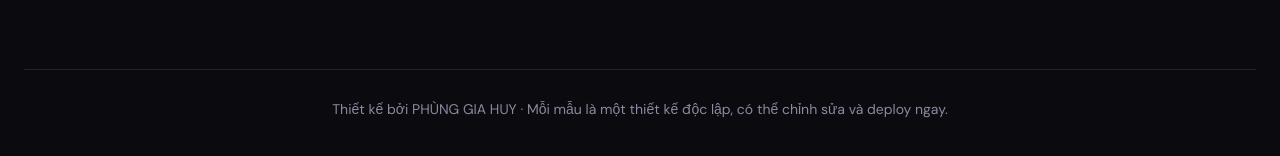
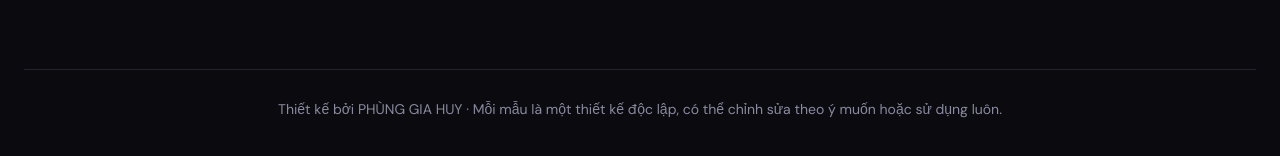
Before and after one commit to Huy17092006/profilr, a plain HTML site: page index.html/mau-neon.html in a window 1280 px wide. Shown: the part 1679-1835 px from the top of the page. Drawn offline with nearby package versions, Linux system fonts and the light colour scheme; a web font is replaced by a local one.

Commit message:
Update footer text for mau-neon.html

```diff
--- a/index.html/mau-neon.html
+++ b/index.html/mau-neon.html
@@ -54,7 +54,7 @@ footer{text-align:center;padding:30px 0 50px;color:var(--mut);font-size:14px;bor
 <p>Phong cách neon rực rỡ cho game, sự kiện, club và sáng tạo. Bấm vào mẫu bất kỳ để xem full màn hình, hoặc tải file.</p>
 </header>
 <div class="grid" id="grid"></div>
-<footer>Thiết kế bởi PHÙNG GIA HUY · Mỗi mẫu là một thiết kế  độc lập, có thể chỉnh sửa và deploy ngay.</footer>
+<footer>Thiết kế bởi PHÙNG GIA HUY · Mỗi mẫu là một thiết kế  độc lập, có thể chỉnh sửa theo ý muốn hoặc sử dụng luôn.</footer>
 </div>
 <div class="modal" id="modal">
 <div class="mbar">
```
